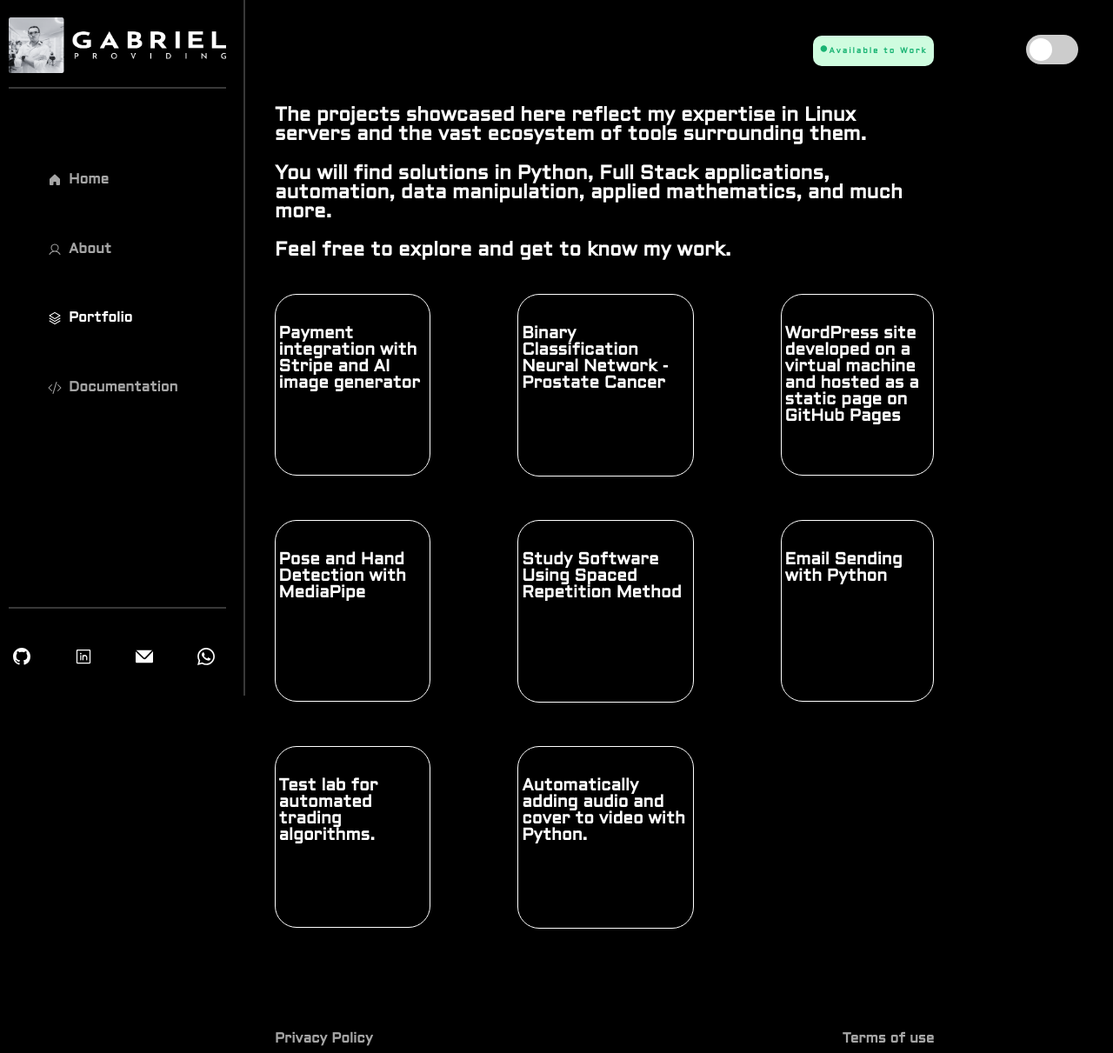
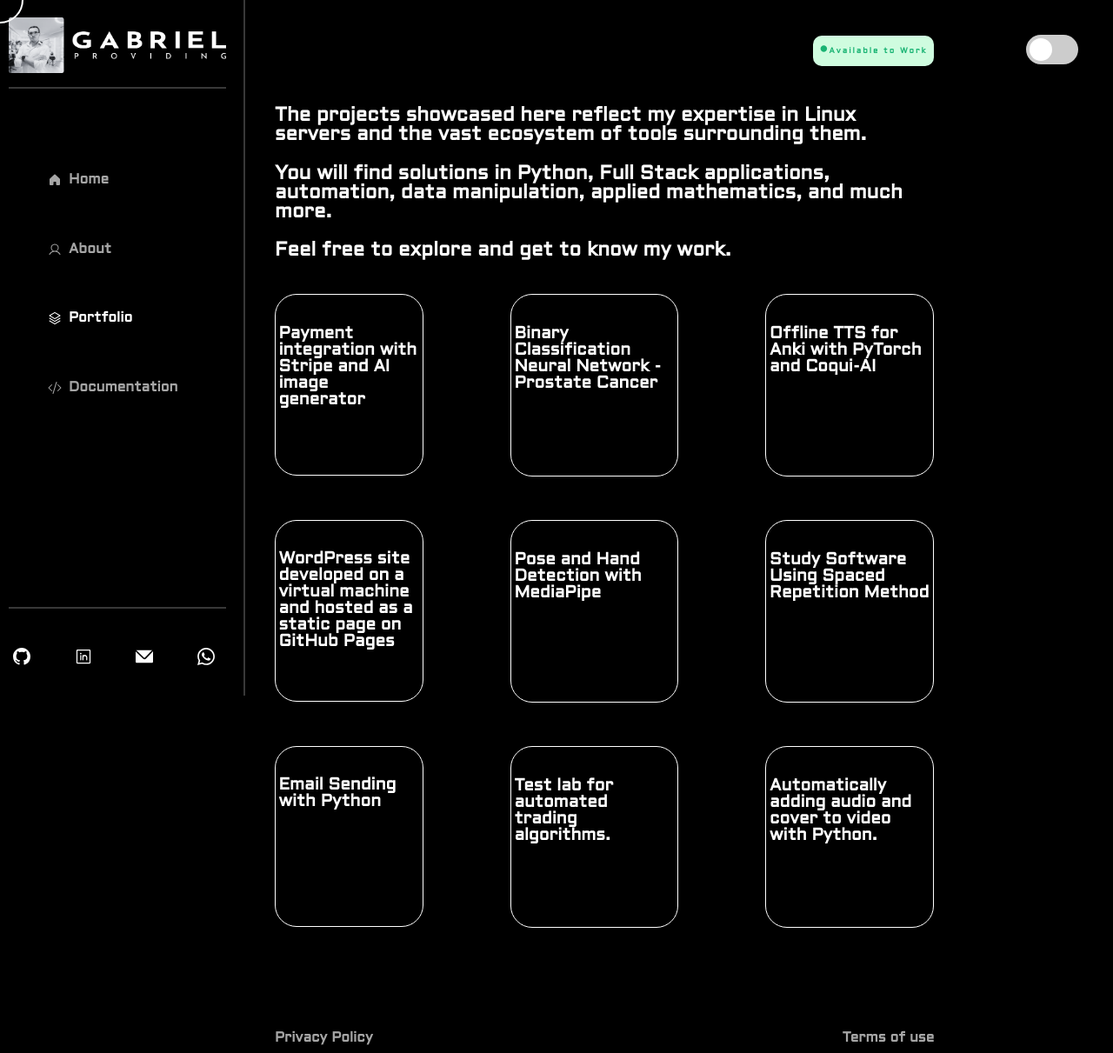
Before and after one commit to gabflag/my_website, a Django app: page /portfolio/ in a window 1280 px wide. Shown: the whole page at 87% size. Run offline with Django 5.2, Linux system fonts and the light colour scheme.

Commit message:
update portfolio

```diff
--- a/website/templates/apresentacao/portfolio/05_portfolio_en.html
+++ b/website/templates/apresentacao/portfolio/05_portfolio_en.html
@@ -78,6 +78,14 @@
                     </div>
                 </a>
 
+                <a href="https://www.linkedin.com/feed/update/urn:li:activity:7299063545399304192/" target="_blank">
+                    <div class="grid-item">
+                        <h5>
+                            Offline TTS for Anki with PyTorch and Coqui-AI
+                        </h5>
+                    </div>
+                </a>
+
                 <a href="https://github.com/gabflag/dameta" target="_blank">
                     <div class="grid-item">
                         <h5>
@@ -126,6 +134,8 @@
                     </div>
                 </a>
 
+
+
             </div>
         </div>
 
```
Also changed, not shown: portfolio.html (+10 -0 lines), 1 other file.
